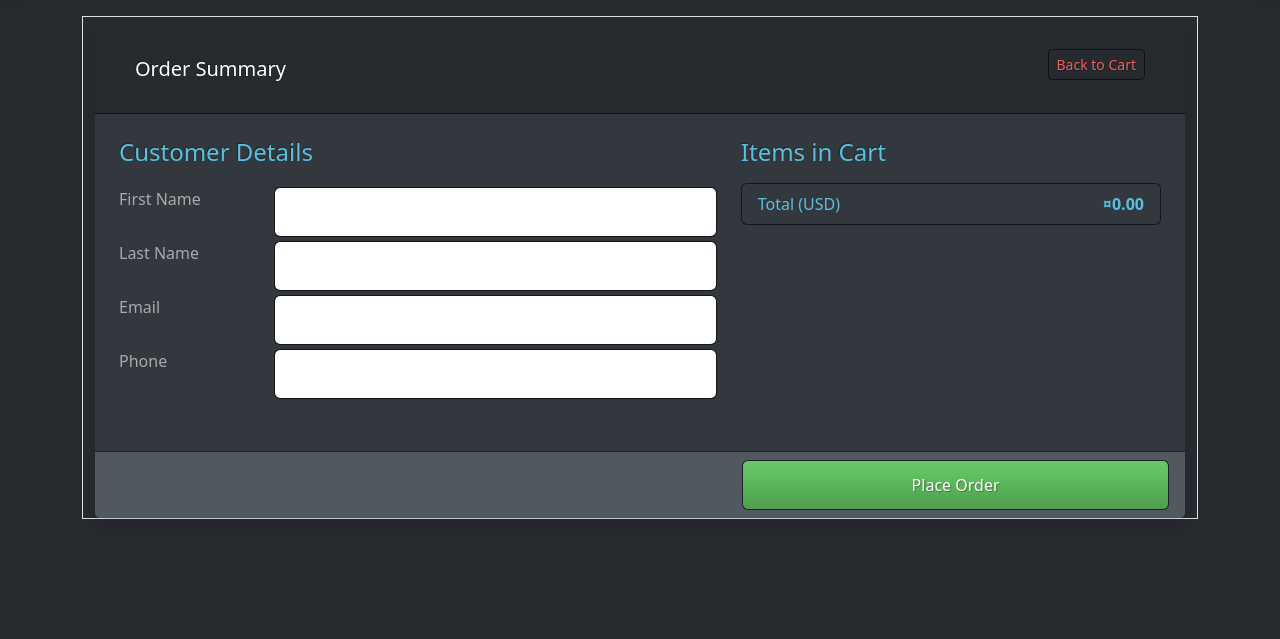
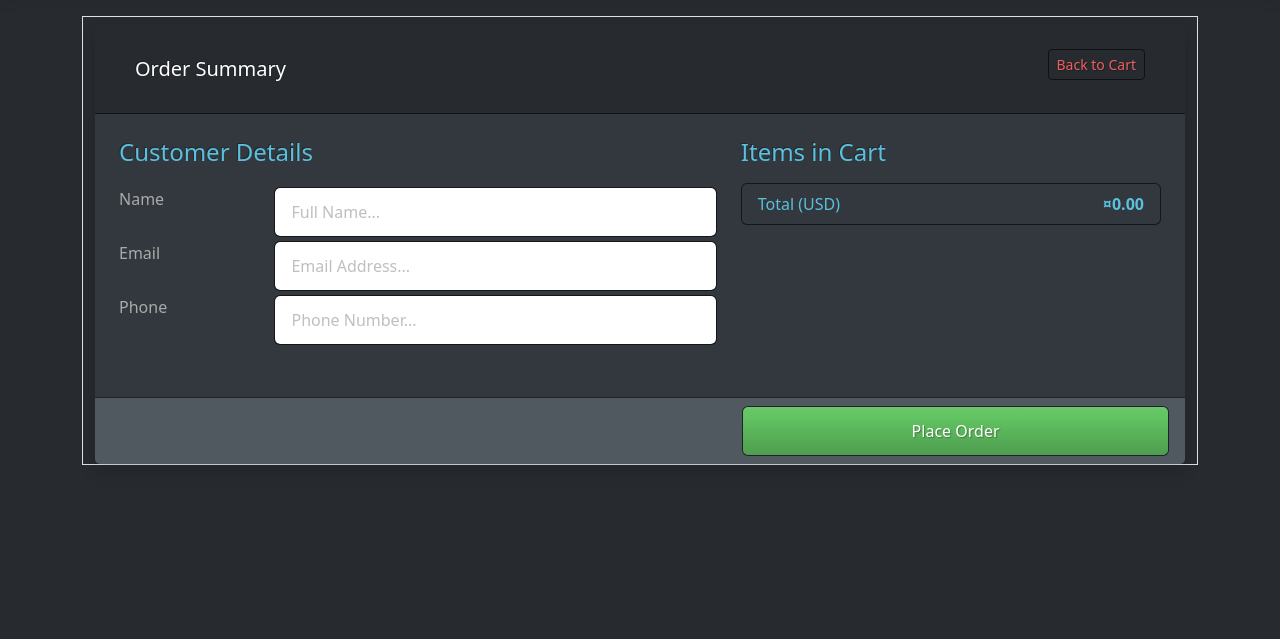
Before and after one commit to badahbilal/.NET_Core_Microservices, an ASP.NET Core app: template Mango/Mango.Web/Views/Cart/Checkout.cshtml in a window 1280 px wide. Shown: the part 58-697 px from the top of the page. Run offline with ASP.NET Core 8, Linux system fonts and the light colour scheme; the template is opened without the code that fills it, so the values that code supplies are empty; style sheets or scripts are compiled from the project's sources.

Commit message:
122. Dynamic Checkout UI

```diff
--- a/Mango/Mango.Services.EmailAPI/Models/Dto/CartHeaderDto.cs
+++ b/Mango/Mango.Services.EmailAPI/Models/Dto/CartHeaderDto.cs
@@ -7,8 +7,7 @@ public class CartHeaderDto
     public string? CouponCode { get; set; }
     public double Discount { get; set; }
     public double CartTotal { get; set; }
-    public string? FirstName { get; set; }
-    public string? LastName { get; set; }
+    public string? Name { get; set; }
     public string? Phone { get; set; }
     public string? Email { get; set; }
 }
--- a/Mango/Mango.Services.ShoppingCartAPI/Models/Dto/CartHeaderDto.cs
+++ b/Mango/Mango.Services.ShoppingCartAPI/Models/Dto/CartHeaderDto.cs
@@ -7,10 +7,7 @@ public class CartHeaderDto
     public string? CouponCode { get; set; }
     public double Discount { get; set; }
     public double CartTotal { get; set; }
-
-    // Added contact properties
-    public string? FirstName { get; set; }
-    public string? LastName { get; set; }
+    public string? Name { get; set; }
     public string? Phone { get; set; }
     public string? Email { get; set; }
 }
--- a/Mango/Mango.Web/Views/Cart/Checkout.cshtml
+++ b/Mango/Mango.Web/Views/Cart/Checkout.cshtml
@@ -30,20 +30,11 @@
                             </div>
                             <div class="row my-1">
                                 <div class="col-3">
-                                    <label>First Name</label>
+                                    <label>Name</label>
                                 </div>
                                 <div class="col-9">
-                                    <input asp-for="CartHeader.FirstName" class="form-control" />
-                                    <span asp-validation-for="CartHeader.FirstName" class="text-danger"></span>
-                                </div>
-                            </div>
-                            <div class="row my-1">
-                                <div class="col-3">
-                                    <label>Last Name</label>
-                                </div>
-                                <div class="col-9">
-                                    <input asp-for="CartHeader.LastName" class="form-control" />
-                                    <span asp-validation-for="CartHeader.LastName" class="text-danger"></span>
+                                    <input asp-for="CartHeader.Name" class="form-control" placeholder="Full Name..." />
+                                    <span asp-validation-for="CartHeader.Name" class="text-danger"></span>
                                 </div>
                             </div>
                             <div class="row my-1">
@@ -51,7 +42,7 @@
                                     <label>Email</label>
                                 </div>
                                 <div class="col-9">
-                                    <input asp-for="CartHeader.Email" class="form-control" />
+                                    <input asp-for="CartHeader.Email" class="form-control" placeholder="Email Address..." />
                                     <span asp-validation-for="CartHeader.Email" class="text-danger"></span>
                                 </div>
                             </div>
@@ -60,7 +51,7 @@
                                     <label>Phone</label>
                                 </div>
                                 <div class="col-9">
-                                    <input asp-for="CartHeader.Phone" class="form-control" />
+                                    <input asp-for="CartHeader.Phone" class="form-control" placeholder="Phone Number..." />
                                     <span asp-validation-for="CartHeader.Phone" class="text-danger"></span>
                                 </div>
                             </div>
@@ -72,14 +63,14 @@
                             <ul class="list-group mb-3">
                                 @if (Model.CartDetails != null)
                                 {
-                                    foreach (var detail in Model.CartDetails)
+                                    foreach (var cartObj in Model.CartDetails)
                                     {
                                         <li class="list-group-item d-flex justify-content-between">
                                             <div>
-                                                <h6 class="my-0">@detail.Product?.Name</h6>
-                                                <small class="text-muted">Quantity: @detail.Count</small>
+                                                <h6 class="my-0">@cartObj.Product?.Name</h6>
+                                                <small class="text-muted">Quantity: @cartObj.Count</small>
                                             </div>
-                                            <span class="text-muted">@(((detail.Product?.Price ?? 0) * detail.Count).ToString("c"))</span>
+                                            <span class="text-muted">@(((cartObj.Product?.Price ?? 0) * cartObj.Count).ToString("c"))</span>
                                         </li>
                                     }
                                 }
```
Also changed, not shown: Mango/Mango.Services.OrderAPI/Models/Dto/CartHeaderDto.cs (added, +13 -0 lines), Mango/Mango.Web/Models/CartHeaderDto.cs (+10 -3 lines).
